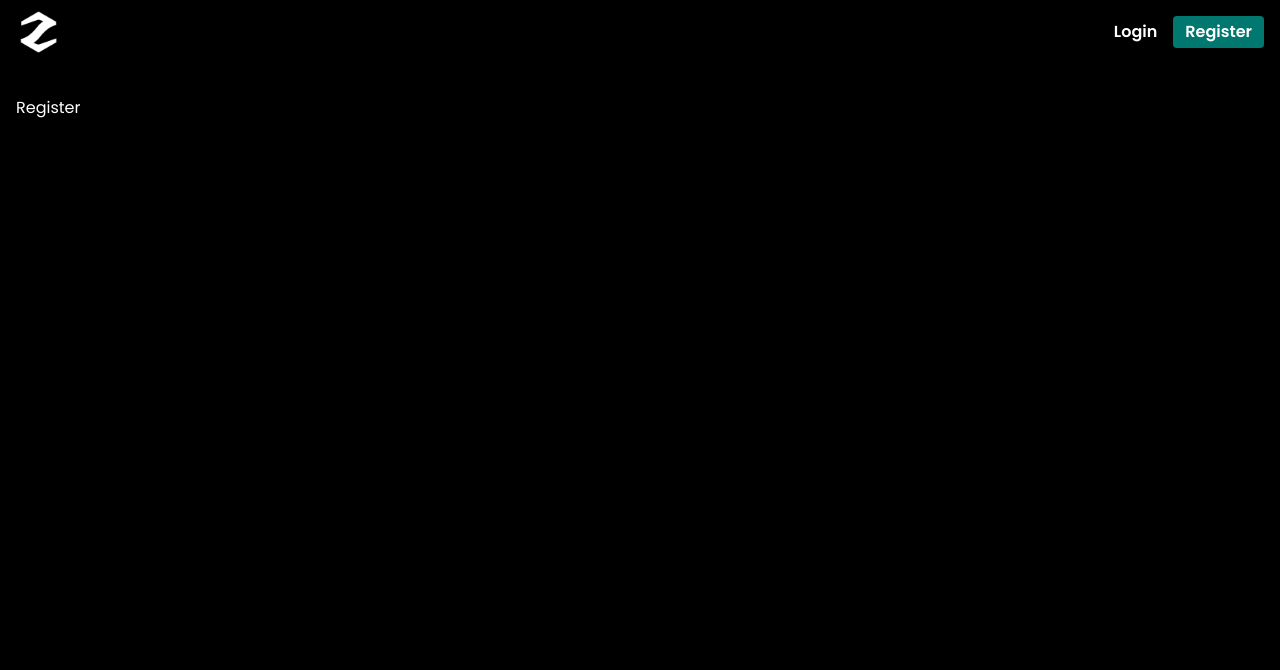
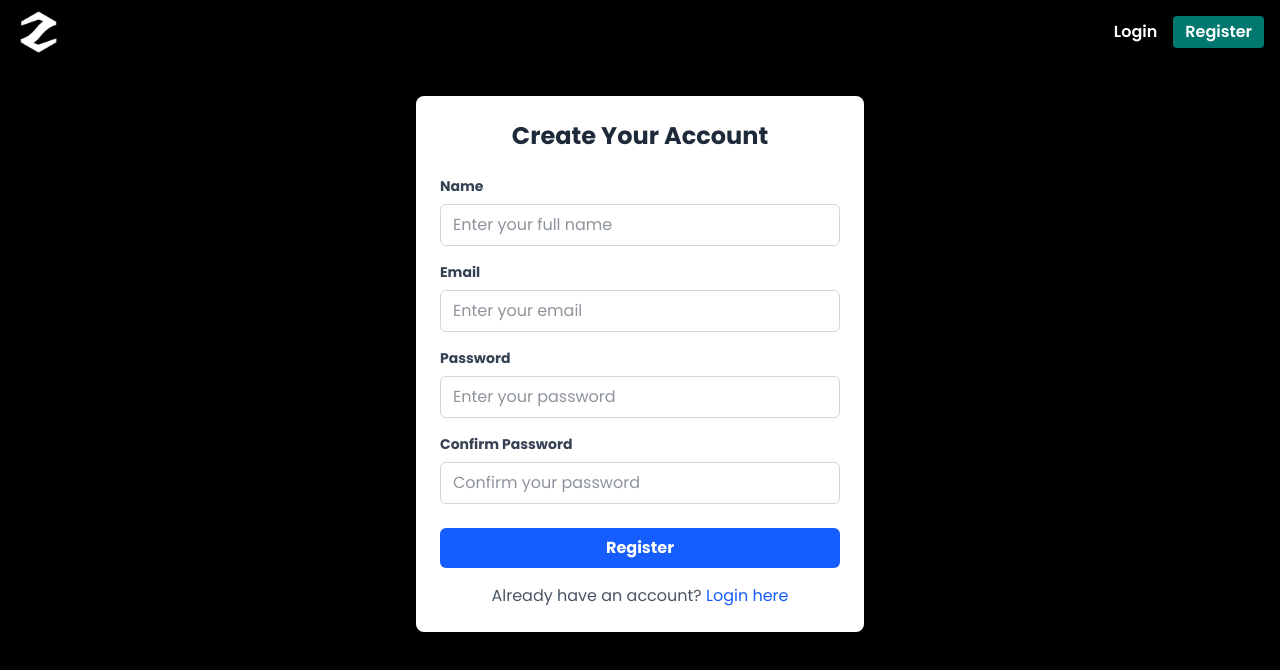
Before and after one commit to kharalnirmal/ZapLink, a React (Vite) app in the folder frontend/: page /register in a window 1280 px wide. Shown: the top 670 px of the page. Built offline with nearby package versions, Linux system fonts and the light colour scheme.

Commit message:
➕feat(register): added register UI integrated with Backend ❌(Login):solve Typo error

```diff
--- a/frontend/src/components/Auth/Login.jsx
+++ b/frontend/src/components/Auth/Login.jsx
@@ -36,7 +36,7 @@ const Login = () => {
 
 
     } catch (error) {
-      setError(err.response?.data?.error || 'Login failed');
+      setError(error.response?.data?.error || 'Login failed');
     }
     finally {
       setLoading(false);
@@ -53,7 +53,7 @@ const Login = () => {
       </h2>
 
       {error && (
-      <div className='bg-red-100 border border-red-400 text-red-700 px-4 py-3 rounded mb-4'>
+      <div className='bg-red-100 border border-red-400 text-red-700 px-4 py-3 rounded-3xl mb-4'>
         {error}
         </div>
         )}
--- a/frontend/src/components/Auth/Register.jsx
+++ b/frontend/src/components/Auth/Register.jsx
@@ -1,9 +1,151 @@
-import React from 'react'
+import React, { useState } from 'react';
+import { Link, useNavigate } from 'react-router-dom';
+import { useAuth } from '../../context/AuthContext';
+import { authApi } from '../../services/api';
 
 const Register = () => {
+  const [formData, setFormData] = useState({
+    name: '',
+    email: '',
+    password: '',
+    confirmPassword: ''
+  });
+  const [error, setError] = useState('');
+  const [loading, setLoading] = useState(false);
+
+  const { login } = useAuth();
+  const navigate = useNavigate();
+
+  const handleChange = (e) => {
+    setFormData({
+      ...formData,
+      [e.target.name]: e.target.value
+    });
+  };
+
+  const handleSubmit = async (e) => {
+    e.preventDefault();
+    setError('');
+
+    // WHY validate passwords? Better UX than server error
+    if (formData.password !== formData.confirmPassword) {
+      setError('Passwords do not match');
+      return;
+    }
+
+    if (formData.password.length < 6) {
+      setError('Password must be at least 6 characters');
+      return;
+    }
+
+    setLoading(true);
+
+    try {
+      const { confirmPassword, ...registerData } = formData; // Remove confirmPassword
+      const response = await authApi.register(registerData);
+      const { user, token } = response.data;
+
+      login(user, token);
+      navigate('/dashboard');
+    } catch (err) {
+      setError(err.response?.data?.error || 'Registration failed');
+    } finally {
+      setLoading(false);
+    }
+  };
+
   return (
-    <div>Register</div>
-  )
-}
+    <div className="max-w-md mx-auto bg-white rounded-lg shadow-md p-6">
+      <h2 className="text-2xl font-bold text-center text-gray-800 mb-6">
+        Create Your Account
+      </h2>
 
-export default Register
+      {error && (
+        <div className="bg-red-100 border border-red-400 text-red-700 px-4 py-3 rounded mb-4">
+          {error}
+        </div>
+      )}
+
+      <form onSubmit={handleSubmit}>
+        <div className="mb-4">
+          <label className="block text-gray-700 text-sm font-bold mb-2">
+            Name
+          </label>
+          <input
+            type="text"
+            name="name"
+            value={formData.name}
+            onChange={handleChange}
+            required
+            className="w-full text-gray-800 px-3 py-2 border border-gray-300 rounded-md focus:outline-none focus:ring-2 focus:ring-blue-500"
+            placeholder="Enter your full name"
+          />
+        </div>
+
+        <div className="mb-4">
+          <label className="block text-gray-700 text-sm font-bold mb-2">
+            Email
+          </label>
+          <input
+            type="email"
+            name="email"
+            value={formData.email}
+            onChange={handleChange}
+            required
+            className="w-full text-gray-800 px-3 py-2 border border-gray-300 rounded-md focus:outline-none focus:ring-2 focus:ring-blue-500"
+            placeholder="Enter your email"
+          />
+        </div>
+
+        <div className="mb-4">
+          <label className="block text-gray-700 text-sm font-bold mb-2">
+            Password
+          </label>
+          <input
+            type="password"
+            name="password"
+            value={formData.password}
+            onChange={handleChange}
+            required
+            className="w-full text-gray-800 px-3 py-2 border border-gray-300 rounded-md focus:outline-none focus:ring-2 focus:ring-blue-500"
+            placeholder="Enter your password"
+          />
+        </div>
+
+        <div className="mb-6">
+          <label className="block text-gray-700 text-sm font-bold mb-2">
+            Confirm Password
+          </label>
+          <input
+            type="password"
+            name="confirmPassword"
+            value={formData.confirmPassword}
+            onChange={handleChange}
+            required
+            className="w-full text-gray-800 px-3 py-2 border border-gray-300 rounded-md focus:outline-none focus:ring-2 focus:ring-blue-500"
+            placeholder="Confirm your password"
+          />
+        </div>
+
+        <button
+          type="submit"
+          disabled={loading}
+          className="w-full bg-blue-600 hover:bg-blue-700 text-white font-bold py-2 px-4 rounded-md transition duration-200 disabled:opacity-50"
+        >
+          {loading ? 'Creating account...' : 'Register'}
+        </button>
+      </form>
+
+      <div className="text-center mt-4">
+        <p className="text-gray-600">
+          Already have an account?{' '}
+          <Link to="/login" className="text-blue-600 hover:text-blue-800">
+            Login here
+          </Link>
+        </p>
+      </div>
+    </div>
+  );
+};
+
+export default Register;
```
